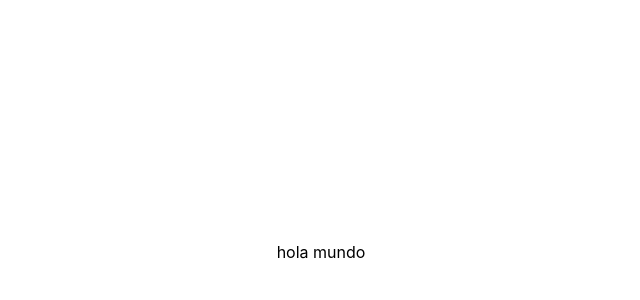
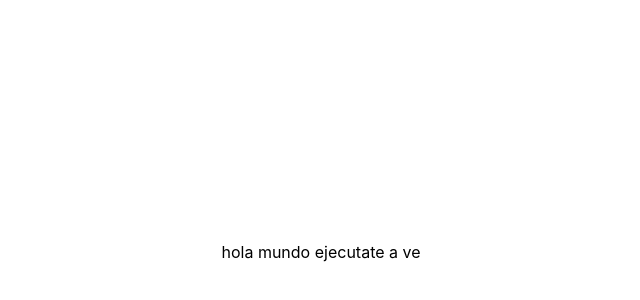
Before and after one commit to Cryp18/repotest, a Next.js app: page / in a window 1280 px wide. Shown: the part 148-448 px from the top of the page, without its empty margins (319-959 px from the left). Built offline with nearby package versions, Linux system fonts and the light colour scheme.

Commit message:
a ve si tu te ejecuta veida

```diff
--- a/pages/index.js
+++ b/pages/index.js
@@ -3,7 +3,7 @@ import styles from '../styles/Home.module.css'
 export default function Home() {
   return (
     <div className={styles.container}>
-       hola mundo
+       hola mundo ejecutate a ve
     </div>
   )
 }
```
